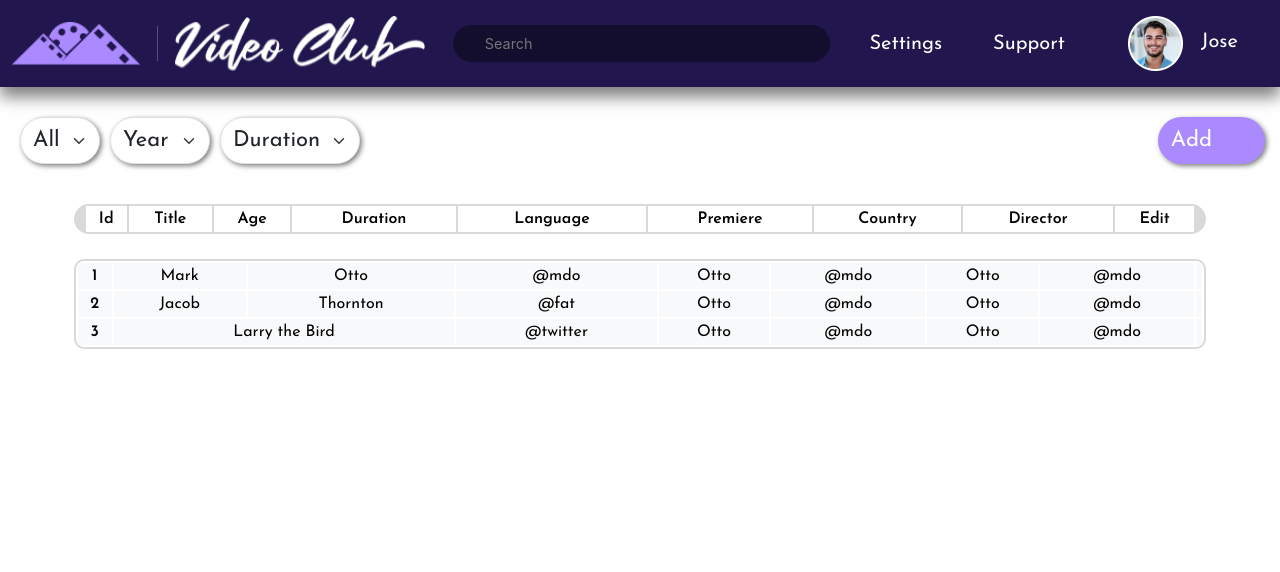
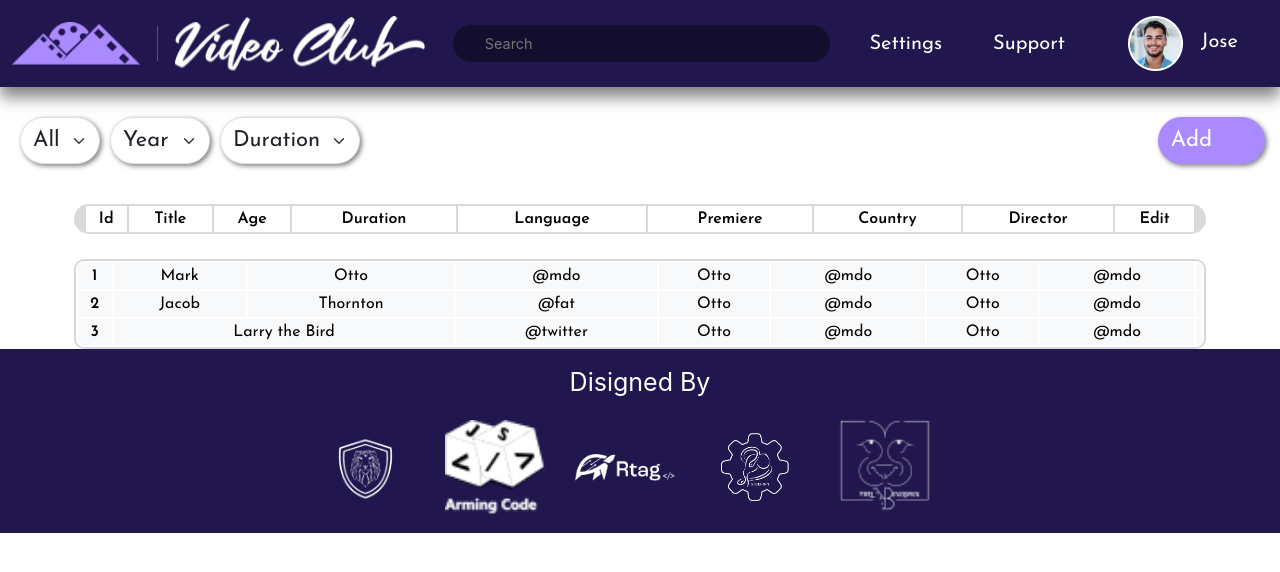
Before and after one commit to JhonattanSSG01/CRUD_clubMovies, a React (Create React App) app in the folder front_end/: page / in a window 1280 px wide. Shown: the top 572 px of the page. Built offline with nearby package versions, Linux system fonts and the light colour scheme; the HTML template or start-up script is replaced by a standard one.

Commit message:
Agregando estilos al footer

```diff
--- /dev/null
+++ b/front_end/src/components/Footer/Footer.jsx
@@ -0,0 +1,30 @@
+import React from "react";
+import "./footer.css";
+import Alejo from "../assets/alejo.png";
+import Kevin from "../assets/kevin.png";
+import Robinson from "../assets/robinson.png";
+import Stiven from "../assets/stiven.png";
+import Yeimmi from "../assets/yeimmi.png";
+// import Alejo from '../assets/alejo.png';
+
+const Footer = () => {
+  return (
+    <>
+      <footer>
+        <div className="container-fluid">
+          <p>Disigned By</p>
+          <section className="logos">
+            <img src={Alejo} alt="" />
+            <img src={Kevin} alt="" />
+            <img src={Robinson} alt="" />
+            <img src={Stiven} alt="" />
+            <img src={Yeimmi} alt="" />
+            <img src="" alt="" />
+          </section>
+        </div>
+      </footer>
+    </>
+  );
+};
+
+export default Footer;
--- /dev/null
+++ b/front_end/src/components/Footer/footer.css
@@ -0,0 +1,25 @@
+footer > .container-fluid {
+  padding: 15px;
+  background-color: #21164d;
+  display: flex;
+  flex-direction: column;
+  justify-content: center;
+}
+
+p {
+  color: #fff;
+  font-size: 25px;
+}
+
+.logos > img {
+  width: 100px;
+  margin: 0 15px;
+}
+
+@media only screen and (min-width: 480px) {
+  .container-fluid {
+    flex-direction: row;
+    align-items: center;
+    justify-content: flex-end;
+  }
+}
--- a/front_end/src/components/Header/Header.jsx
+++ b/front_end/src/components/Header/Header.jsx
@@ -4,6 +4,7 @@ import Logo from "../assets/logo.png";
 import LogoT from "../assets/logotipo.png";
 import Porfile from "../assets/porfile.png";
 import Table from "../Main/Table";
+import Footer from "../Footer/Footer";
 
 const Header = () => {
   return (
@@ -94,6 +95,7 @@ const Header = () => {
         </nav>
       </header>
       <Table />
+      <Footer />
     </>
   );
 };
```
